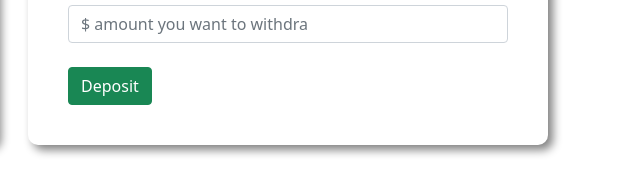
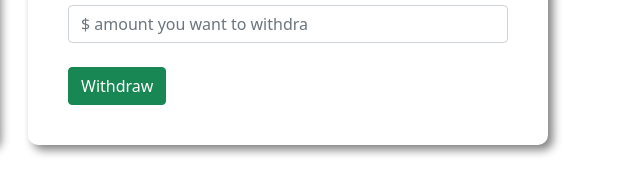
Before and after one commit to milonjpi/foska-king-bank, a plain HTML site: page index.html in a window 1280 px wide. Both pictures are taken after a click on the button "Enter". Shown: the part 359-554 px from the top of the page, 628-1268 px from the left. Drawn offline with nearby package versions, Linux system fonts and the light colour scheme.

Commit message:
second foska

```diff
--- a/index.html
+++ b/index.html
@@ -56,7 +56,7 @@
                     <h4>Withdraw</h4>
                     <input id="withdrawAmount" type="text" class="form-control" placeholder="$ amount you want to withdra">
                     <br>
-                    <button id="withdrawBtn" class="btn btn-success">Deposit</button>
+                    <button id="withdrawBtn" class="btn btn-success">Withdraw</button>
                 </div>
             </div>
         </div>
```
